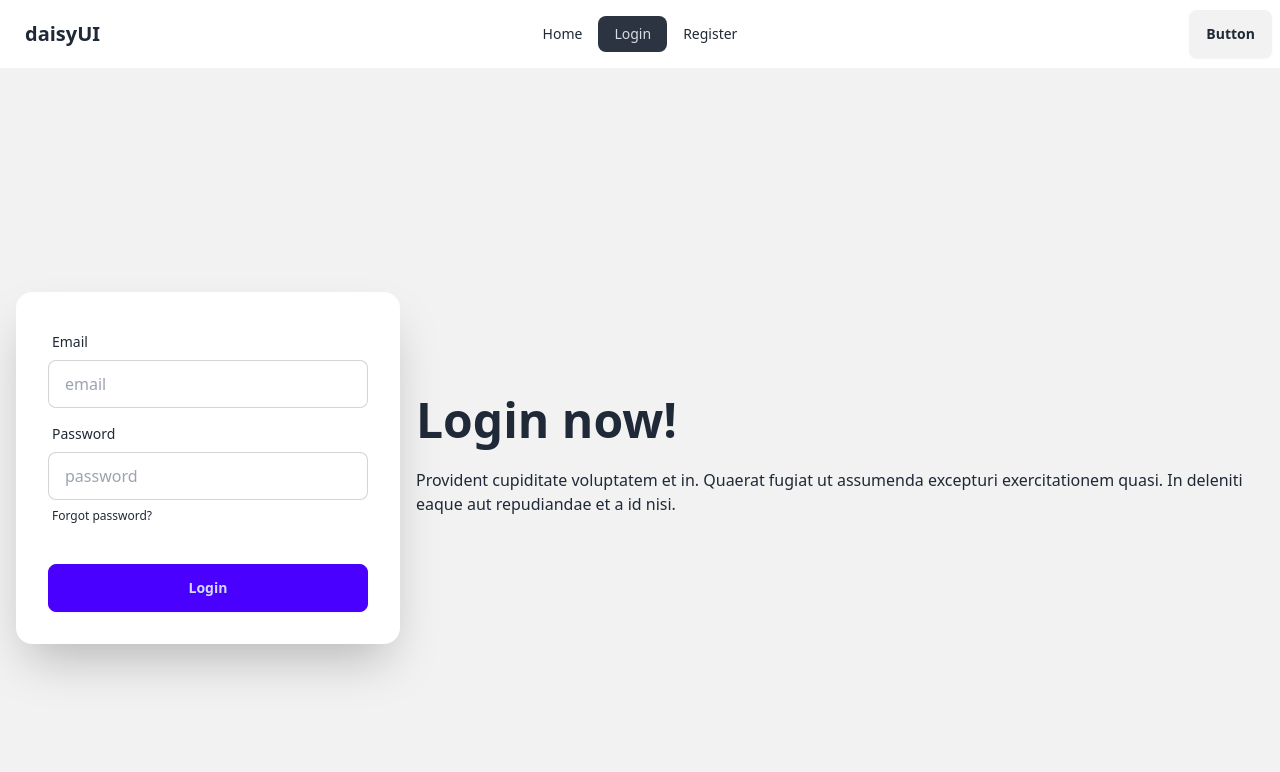
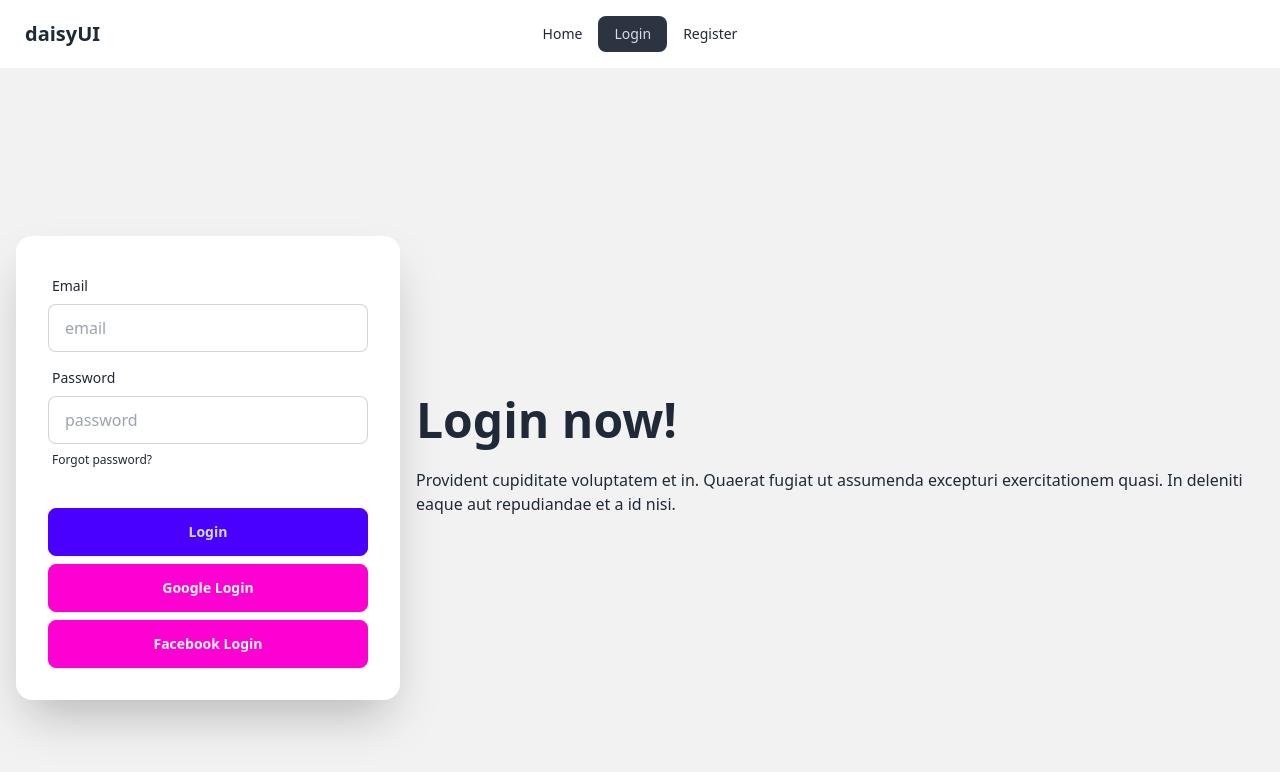
Before and after one commit to mintusikder/firebase-setup, a React (Vite) app: page /login in a window 1280 px wide. Shown: the top 772 px of the page. Built offline with nearby package versions, Linux system fonts and the light colour scheme; no server answers.

Commit message:
added facebook and facebook login

```diff
--- a/src/components/authProvider/AuthProvider.jsx
+++ b/src/components/authProvider/AuthProvider.jsx
@@ -1,24 +1,56 @@
-import { createContext } from "react";
+import { createContext, useEffect, useState } from "react";
 import {
   createUserWithEmailAndPassword,
+  FacebookAuthProvider,
   getAuth,
+  GoogleAuthProvider,
+  onAuthStateChanged,
   signInWithEmailAndPassword,
+  signInWithPopup,
 } from "firebase/auth";
 import app from "../../firebase/firebase.config";
+
 export const AuthContext = createContext(null);
 const auth = getAuth(app);
+
 const AuthProvider = ({ children }) => {
-  // const [user, setUser] = useState()
+  const [user, setUser] = useState(null);
+  const googleProvider = new GoogleAuthProvider();
+  const facebookProvider = new FacebookAuthProvider();
 
+  //user register
   const registerUser = (email, password) => {
     return createUserWithEmailAndPassword(auth, email, password);
   };
+  //user login
   const loginUser = (email, password) => {
     return signInWithEmailAndPassword(auth, email, password);
   };
+  //google login
+  const googleLogin = () => {
+    return signInWithPopup(auth, googleProvider);
+  };
+  // facebook
+  const facebook = () => {
+    return signInWithPopup(auth, facebookProvider);
+  };
+  useEffect(() => {
+    const unSubscribe = onAuthStateChanged(auth, (currentUser) => {
+      setUser(currentUser);
+      return;
+    });
+    return () => {
+      unSubscribe();
+    };
+  }, []);
+
   const authUser = {
     registerUser,
     loginUser,
+    user,
+    googleLogin,
+    setUser,
+    facebook,
   };
 
   return (
--- a/src/components/login/Login.jsx
+++ b/src/components/login/Login.jsx
@@ -2,7 +2,7 @@ import { useContext } from "react";
 import { AuthContext } from "../authProvider/AuthProvider";
 
 const Login = () => {
-  const { loginUser } = useContext(AuthContext);
+  const { loginUser, googleLogin,setUser,facebook } = useContext(AuthContext);
   const handelLogin = (e) => {
     e.preventDefault();
     const form = e.target;
@@ -14,12 +14,30 @@ const Login = () => {
     };
     console.log(user);
     loginUser(email, password)
-    .then(result=>{
-      console.log(result.user)
-    })
-    .catch(error => {
-      console.log(error)
-    })
+      .then((result) => {
+        setUser(result.user);
+      })
+      .catch((error) => {
+        console.log(error);
+      });
+  };
+  const handelGoogleLogin = () => {
+    googleLogin()
+      .then((result) => {
+        setUser(result.user);
+      })
+      .catch((error) => {
+        console.error(error.message);
+      });
+  };
+  const handelFacebookLogin = () => {
+    facebook()
+      .then((result) => {
+        setUser(result.user);
+      })
+      .catch((error) => {
+        console.error(error.message);
+      });
   };
   return (
     <div className="hero bg-base-200 min-h-screen">
@@ -66,6 +84,12 @@ const Login = () => {
             <div className="form-control mt-6">
               <button className="btn btn-primary">Login</button>
             </div>
+            <button onClick={handelGoogleLogin} className="btn btn-secondary">
+              Google Login
+            </button>
+            <button onClick={handelFacebookLogin} className="btn btn-secondary">
+              Facebook Login
+            </button>
           </form>
         </div>
       </div>
--- a/src/components/navBar/NavBar.jsx
+++ b/src/components/navBar/NavBar.jsx
@@ -1,6 +1,9 @@
+import { useContext } from "react";
 import { NavLink } from "react-router-dom";
+import { AuthContext } from "../authProvider/AuthProvider";
 
 const NavBar = () => {
+  const {user} = useContext(AuthContext)
   const nav = (
     <>
       <li>
@@ -47,7 +50,7 @@ const NavBar = () => {
         <ul className="menu menu-horizontal px-1">{nav}</ul>
       </div>
       <div className="navbar-end">
-        <a className="btn">Button</a>
+       {user && user?.email}
       </div>
     </div>
   );
--- a/src/components/register/Register.jsx
+++ b/src/components/register/Register.jsx
@@ -2,7 +2,7 @@ import { useContext, useState } from "react";
 import { AuthContext } from "../authProvider/AuthProvider";
 import { FaEyeSlash, FaRegEye } from "react-icons/fa";
 const Register = () => {
-  const { registerUser } = useContext(AuthContext);
+  const { registerUser,setUser } = useContext(AuthContext);
   const [error, setError] = useState("");
   const [success, setSuccess] = useState("");
   const [showConfirmPass, setShowConfirmPass] = useState(false);
@@ -47,7 +47,7 @@ const Register = () => {
     console.log(user);
     registerUser(email, password)
       .then((result) => {
-        console.log(result.user);
+        setUser(result.user);
         setSuccess("Login Success");
       })
       .catch((error) => {
```
